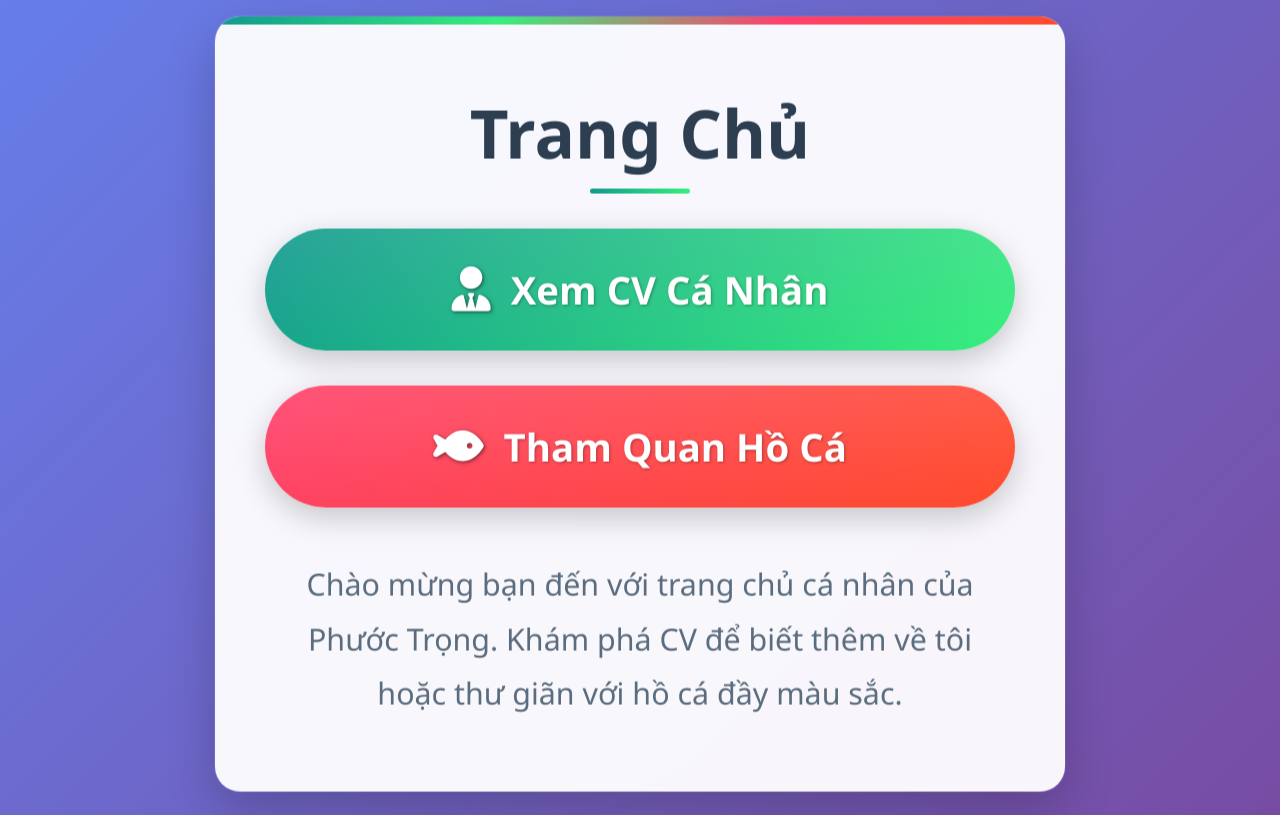
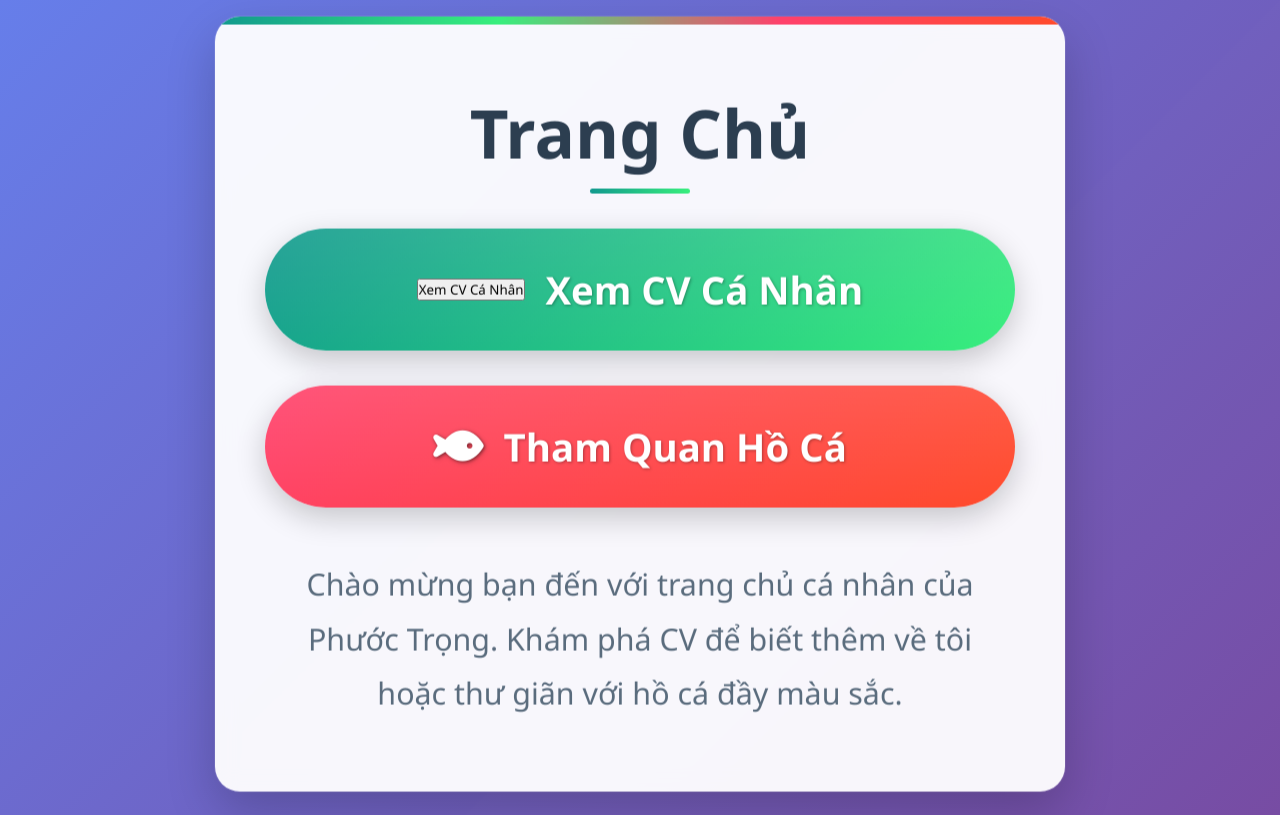
Before and after one commit to phuoctrong1107/trangchu, a plain HTML site: page index.html in a window 1280 px wide. Drawn offline with Linux system fonts and the light colour scheme.

Commit message:
Change file

```diff
--- a/index.html
+++ b/index.html
@@ -11,8 +11,8 @@
     <div class="container floating">
         <h1>Trang Chủ</h1>
         <div class="links">
-            <a href="https://phuoctrong1107.github.io/CV-Trong" class="link-btn cv-btn" target="_self">
-                <i class="fas fa-user-tie"></i>
+            <a href="https://phuoctrong1107.github.io/CV-Trong" class="link-btn cv-btn" target="_blank">
+                <button>Xem CV Cá Nhân</button>
                 Xem CV Cá Nhân
             </a>
             <a href="https://phuoctrong1107.github.io/Hoca" class="link-btn fish-btn" target="_blank">
```
